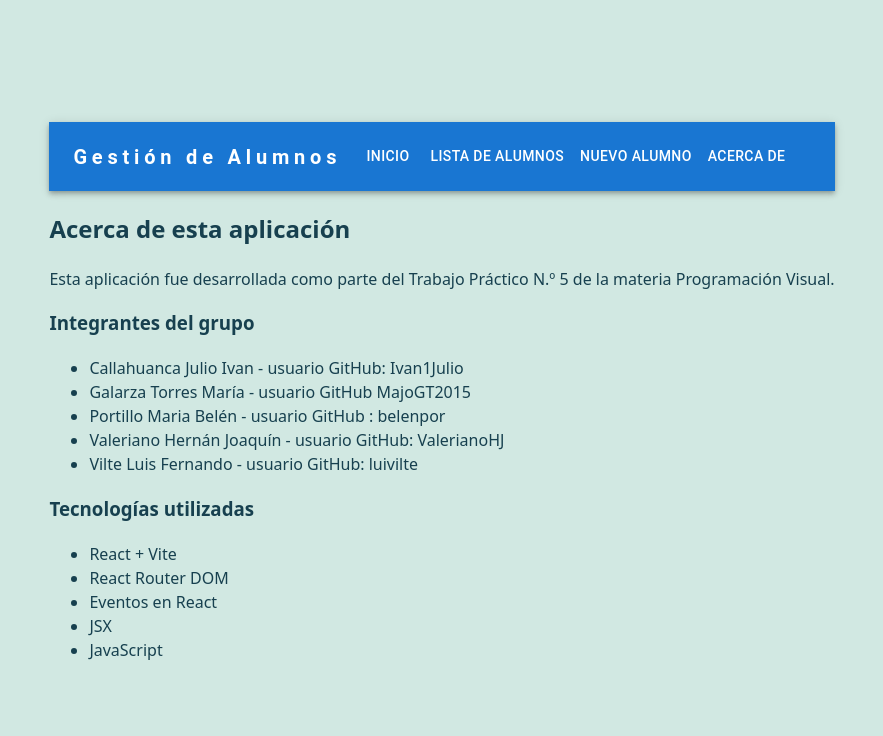
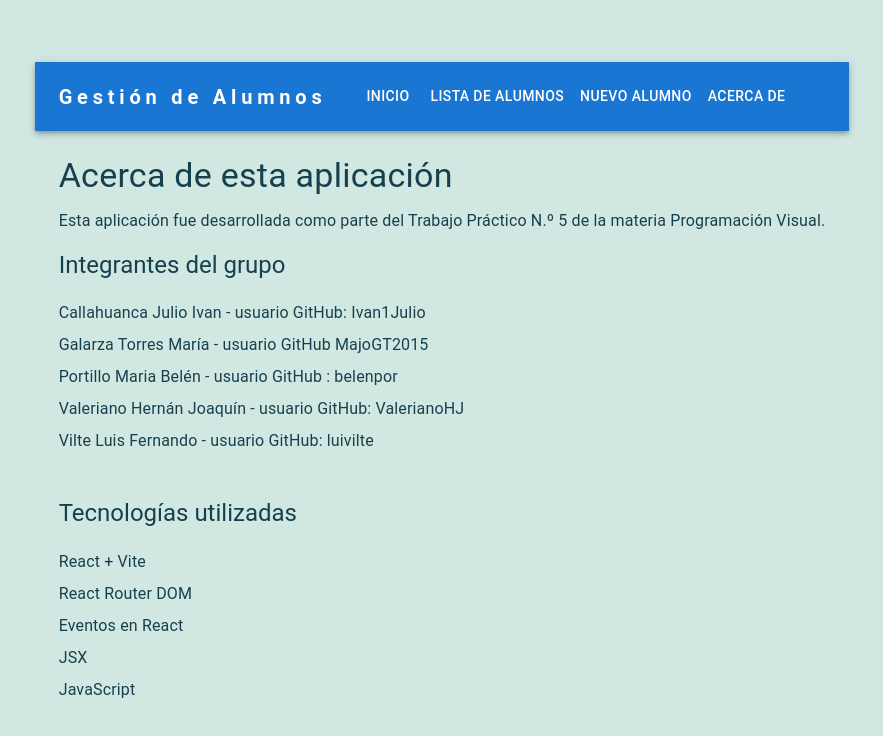
Before and after one commit to MajoGT2015/pv_tp5_grupo9, a React (Vite) app in the folder Proyecto_tp5_pv/: page /acerca in a window 1280 px wide. Shown: the top 736 px of the page, without its empty margins (198-1081 px from the left). Built offline with nearby package versions, Linux system fonts and the light colour scheme.

Commit message:
cambiando codigo

```diff
--- a/Proyecto_tp5_pv/src/pages/AcercaDe.jsx
+++ b/Proyecto_tp5_pv/src/pages/AcercaDe.jsx
@@ -1,27 +1,58 @@
+import React from 'react';
+import { Typography, Box, List, ListItem, ListItemText } from '@mui/material';
+
 const AcercaDe = () => {
   return (
-    <div>
-      <h2>Acerca de esta aplicación</h2>
-      <p>Esta aplicación fue desarrollada como parte del Trabajo Práctico N.º 5 de la materia Programación Visual.</p>
+    <Box sx={{ p: 3 }}> {/* Box is a good general-purpose container, similar to a div */}
+      <Typography variant="h4" component="h2" gutterBottom>
+        Acerca de esta aplicación
+      </Typography>
+      <Typography variant="body1" paragraph>
+        Esta aplicación fue desarrollada como parte del Trabajo Práctico N.º 5 de la materia Programación Visual.
+      </Typography>
 
-      <h3>Integrantes del grupo</h3>
-      <ul>
-        <li>Callahuanca Julio Ivan - usuario GitHub: Ivan1Julio</li>
-        <li>Galarza Torres María - usuario GitHub MajoGT2015</li>
-        <li>Portillo Maria Belén - usuario GitHub : belenpor</li>
-        <li>Valeriano Hernán Joaquín - usuario GitHub: ValerianoHJ</li>
-        <li>Vilte Luis Fernando - usuario GitHub: luivilte</li>
-      </ul>
+      <Typography variant="h5" component="h3" gutterBottom>
+        Integrantes del grupo
+      </Typography>
+      <List>
+        <ListItem disablePadding>
+          <ListItemText primary="Callahuanca Julio Ivan - usuario GitHub: Ivan1Julio" />
+        </ListItem>
+        <ListItem disablePadding>
+          <ListItemText primary="Galarza Torres María - usuario GitHub MajoGT2015" />
+        </ListItem>
+        <ListItem disablePadding>
+          <ListItemText primary="Portillo Maria Belén - usuario GitHub : belenpor" />
+        </ListItem>
+        <ListItem disablePadding>
+          <ListItemText primary="Valeriano Hernán Joaquín - usuario GitHub: ValerianoHJ" />
+        </ListItem>
+        <ListItem disablePadding>
+          <ListItemText primary="Vilte Luis Fernando - usuario GitHub: luivilte" />
+        </ListItem>
+      </List>
 
-      <h3>Tecnologías utilizadas</h3>
-      <ul>
-        <li>React + Vite</li>
-        <li>React Router DOM</li>
-        <li>Eventos en React</li>
-        <li>JSX</li>
-        <li>JavaScript</li>
-      </ul>
-    </div>
+      <Typography variant="h5" component="h3" sx={{ mt: 4 }} gutterBottom> {/* mt for margin-top */}
+        Tecnologías utilizadas
+      </Typography>
+      <List>
+        <ListItem disablePadding>
+          <ListItemText primary="React + Vite" />
+        </ListItem>
+        <ListItem disablePadding>
+          <ListItemText primary="React Router DOM" />
+        </ListItem>
+        <ListItem disablePadding>
+          <ListItemText primary="Eventos en React" />
+        </ListItem>
+        <ListItem disablePadding>
+          <ListItemText primary="JSX" />
+        </ListItem>
+        <ListItem disablePadding>
+          <ListItemText primary="JavaScript" />
+        </ListItem>
+      </List>
+    </Box>
   );
 };
 
```
